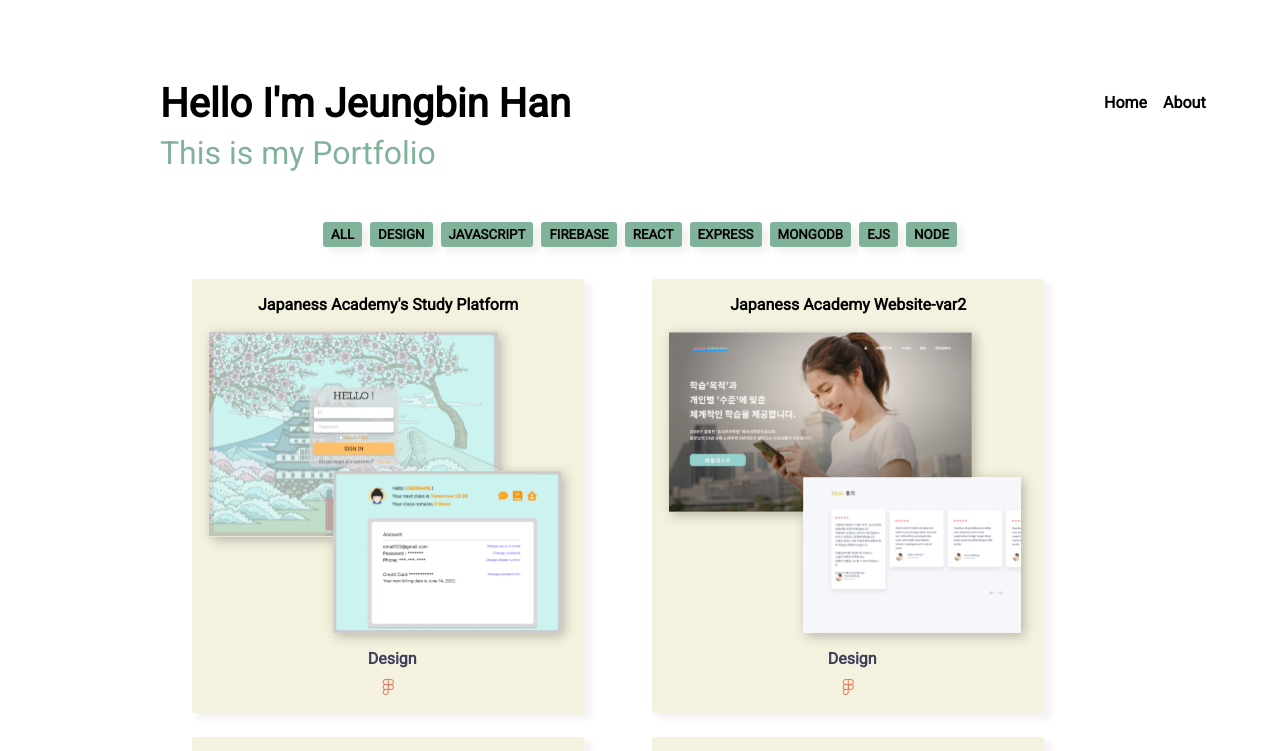
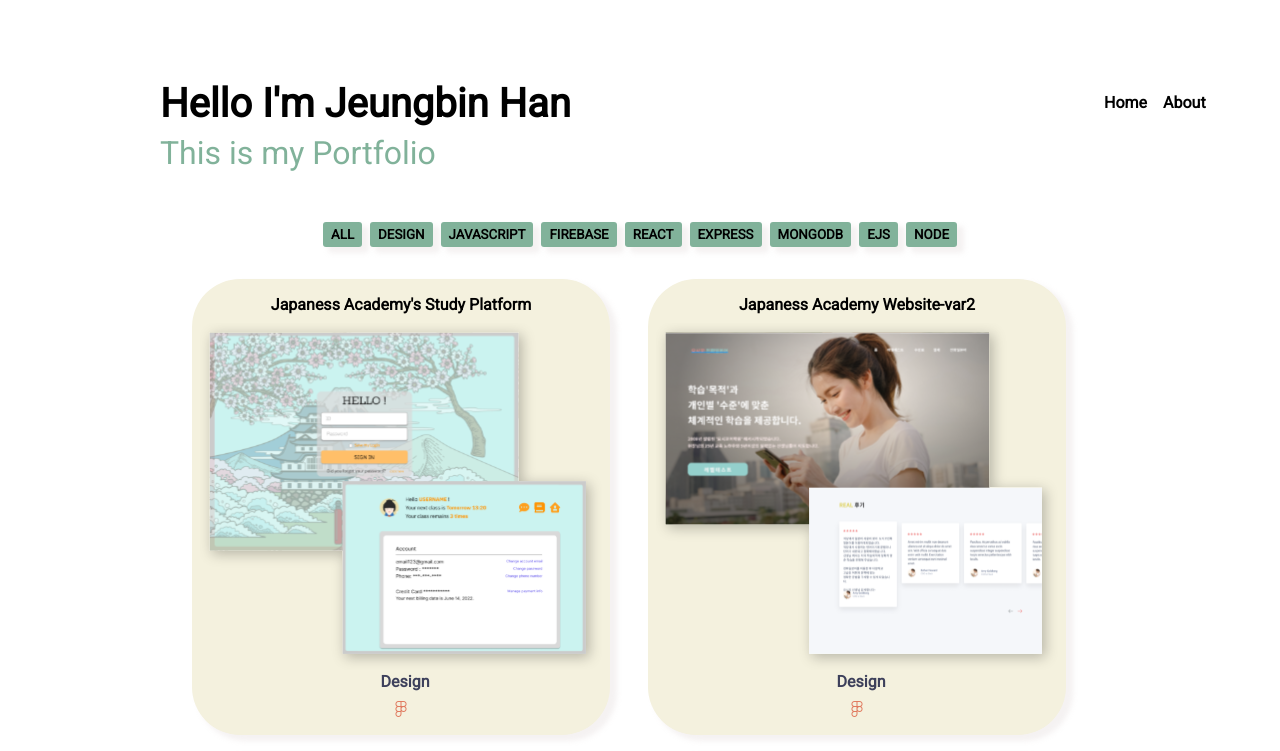
Before and after one commit to Jeungbin/Portfolio, a React (Create React App) app: page / in a window 1280 px wide. Shown: the top 751 px of the page. Built offline with nearby package versions, Linux system fonts and the light colour scheme; a web font is replaced by a local one.

Commit message:
Container Design

```diff
--- a/src/index.css
+++ b/src/index.css
@@ -233,7 +233,7 @@ span{
 
     display: grid;
     grid-template-columns: repeat(2, 2fr);
-    gap: 1.5rem;
+    gap: 1rem;
     flex-wrap: wrap;
 }
 
@@ -256,7 +256,7 @@ span{
     padding: 0.5rem;
     display: grid;
     row-gap: 0.1rem;
-    border-radius:var(--radius);
+    border-radius:3rem;
     width: 100%;
     text-align: center;
     background-color: var(--base-white);
@@ -289,7 +289,7 @@ span{
         width: 70vw;
     }
     .work{
-        width: 90%;
+        width: 95%;
     }
     .work-img{
         width: 100%;
```
